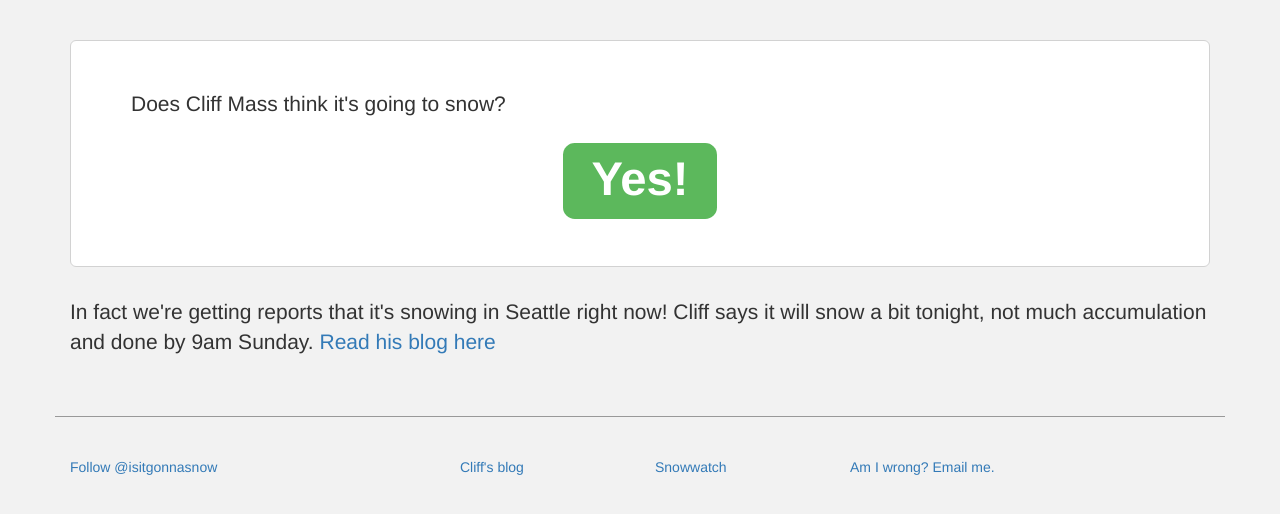
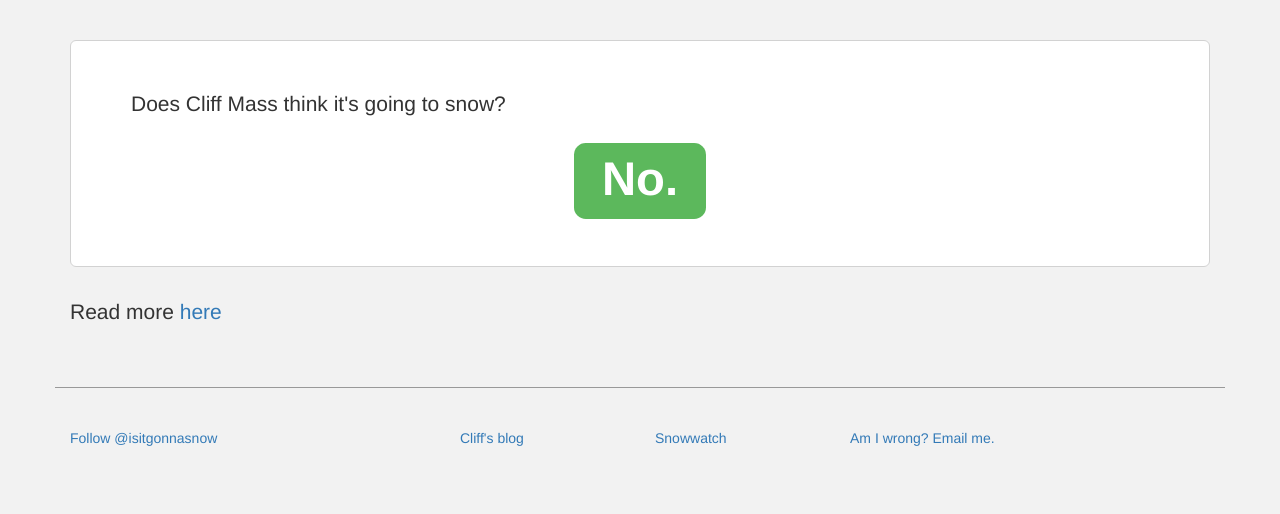
Before and after one commit to henryrose-zz/isitgonnasnow, a plain HTML site: page index.html in a window 1280 px wide. Drawn offline with nearby package versions, Linux system fonts and the light colour scheme.

Commit message:
Update index.html

```diff
--- a/index.html
+++ b/index.html
@@ -61,12 +61,12 @@
       <div class="jumbotron">
 
           <p class="">Does Cliff Mass think it's going to snow?</p>
-          <h1 class="maybe text-center"><span class="label label-success">Yes!</span></span></h1>
+          <h1 class="maybe text-center"><span class="label label-success">No.</span></span></span></h1>
       </div>
 
       <div class="row">
         <div class="col-md-12">
-        	<p class="lead">In fact we're getting reports that it's snowing in Seattle right now!  Cliff says it will snow a bit tonight, not much accumulation and done by 9am Sunday. <a href="http://cliffmass.blogspot.com/2014/02/light-snow-reaches-seattle.html">Read his blog here</a>
+        	<p class="lead">Read more <a href="http://cliffmass.blogspot.com/2014/02/forget-snow-in-seattle.html">here</a></p>
 	</div>
       </div>
     </div>
```
